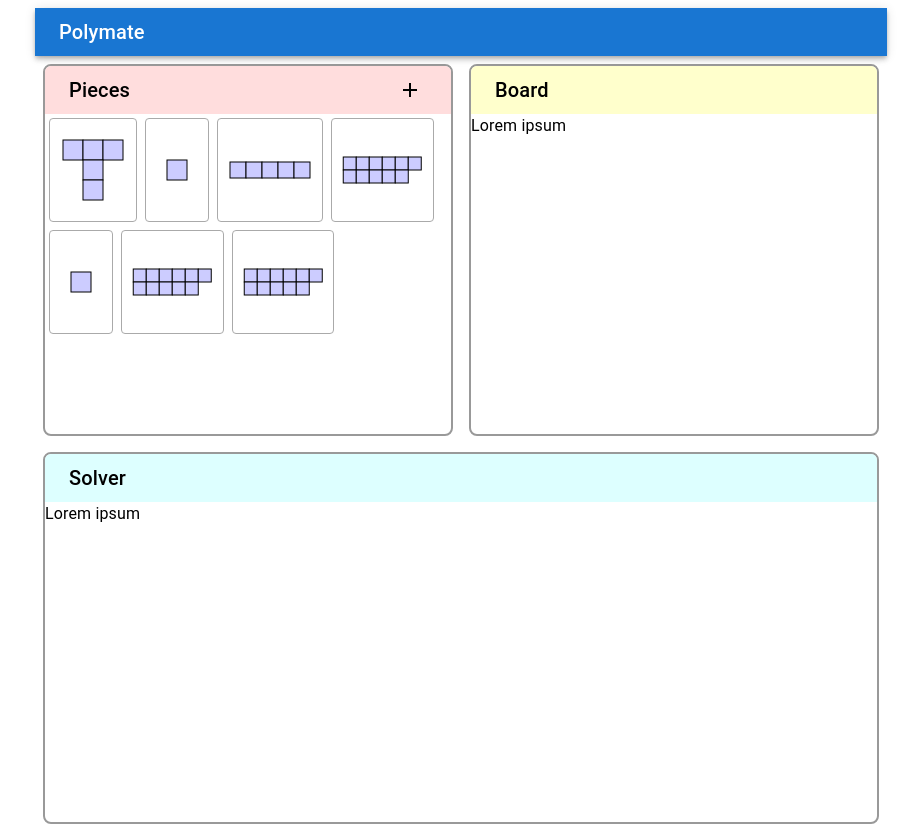
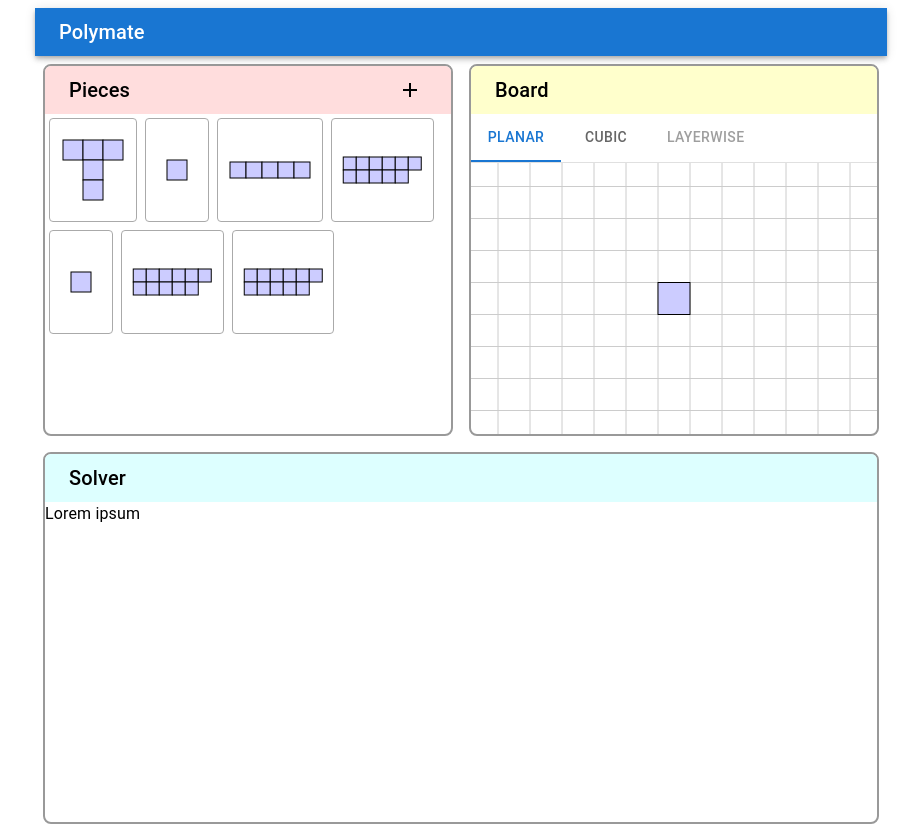
Before and after one commit to semiexp/polymate-ui, a React (Vite) app: page / in a window 1280 px wide. Shown: the whole page, without its empty margins (179-1100 px from the left). Built offline with nearby package versions, Linux system fonts and the light colour scheme.

Commit message:
shape editor

```diff
--- a/src/App.tsx
+++ b/src/App.tsx
@@ -5,7 +5,7 @@ import Toolbar from "@mui/material/Toolbar";
 import Typography from "@mui/material/Typography";
 
 import { PiecesManager } from "./PiecesManager";
-
+import { ShapeEditor } from "./ShapeEditor";
 // import "./App.css";
 
 function App() {
@@ -44,7 +44,7 @@ function App() {
               </Typography>
             </Toolbar>
             <Box sx={{ height: "320px" }}>
-              <Typography>Lorem ipsum</Typography>
+              <ShapeEditor />
             </Box>
           </Box>
         </Grid>
--- /dev/null
+++ b/src/ShapeEditor.tsx
@@ -0,0 +1,288 @@
+import { useEffect, useRef, useState } from "react";
+import { Box, Tab, Tabs } from "@mui/material";
+
+type PlanarShapeEditorProps = {
+  shape: number[][];
+  onChange: (shape: number[][]) => void;
+  gridSize: number;
+};
+
+const updateShape = (
+  shape: number[][],
+  px: number,
+  py: number,
+  value: number,
+): { shape: number[][]; offsetX: number; offsetY: number } => {
+  let minX = shape[0].length;
+  let minY = shape.length;
+  let maxX = -1;
+  let maxY = -1;
+
+  if (value === 1) {
+    minX = Math.min(minX, px);
+    minY = Math.min(minY, py);
+    maxX = Math.max(maxX, px);
+    maxY = Math.max(maxY, py);
+  }
+
+  for (let y = 0; y < shape.length; ++y) {
+    for (let x = 0; x < shape[y].length; ++x) {
+      if (value === 0 && y === py && x === px) {
+        continue;
+      }
+
+      if (shape[y][x] === 1) {
+        minX = Math.min(minX, x);
+        minY = Math.min(minY, y);
+        maxX = Math.max(maxX, x);
+        maxY = Math.max(maxY, y);
+      }
+    }
+  }
+
+  if (minX > maxX) {
+    return { shape: [[0]], offsetX: 0, offsetY: 0 };
+  }
+
+  const newShape = [];
+  for (let y = minY; y <= maxY; ++y) {
+    const row = [];
+    for (let x = minX; x <= maxX; ++x) {
+      if (y === py && x === px) {
+        row.push(value);
+      } else if (0 <= y && y < shape.length && 0 <= x && x < shape[y].length) {
+        row.push(shape[y][x]);
+      } else {
+        row.push(0);
+      }
+    }
+    newShape.push(row);
+  }
+
+  return { shape: newShape, offsetX: minX, offsetY: minY };
+};
+
+const PlanarShapeEditor = (props: PlanarShapeEditorProps) => {
+  const { shape, onChange, gridSize } = props;
+
+  const boxRef = useRef<SVGSVGElement>(null);
+  const [width, setWidth] = useState(-1);
+  const [height, setHeight] = useState(-1);
+
+  // relative position at which the cell (0, 0) is drawn
+  const [dx, setDx] = useState(-(shape[0].length - 1) * gridSize * 0.5);
+  const [dy, setDy] = useState(-(shape.length - 1) * gridSize * 0.5);
+
+  const [dragging, setDragging] = useState(false);
+  const [dragStartX, setDragStartX] = useState(0);
+  const [dragStartY, setDragStartY] = useState(0);
+  const [dragStartDx, setDragStartDx] = useState(0);
+  const [dragStartDy, setDragStartDy] = useState(0);
+
+  const [updateValue, setUpdateValue] = useState<number | null>(null);
+
+  useEffect(() => {
+    const set = () => {
+      if (boxRef.current) {
+        const current = boxRef.current;
+        setWidth(current.clientWidth);
+        setHeight(current.clientHeight);
+      }
+    };
+    set();
+    window.addEventListener("resize", set);
+    return () => window.removeEventListener("resize", set);
+  }, [boxRef]);
+
+  const svgItems = [];
+  if (width > 0) {
+    const shapeHeight = shape.length;
+    const shapeWidth = shape[0].length;
+
+    let gridXPos = dx + (gridSize + width) * 0.5;
+    let gridXMin = gridXPos - Math.floor(gridXPos / gridSize) * gridSize;
+    for (let n = 0; n <= Math.floor(width / gridSize); ++n) {
+      svgItems.push(
+        <line
+          key={`gridX${n}`}
+          x1={gridXMin + n * gridSize}
+          y1={0}
+          x2={gridXMin + n * gridSize}
+          y2={height}
+          stroke="#cccccc"
+        />,
+      );
+    }
+
+    let gridYPos = dy + (gridSize + height) * 0.5;
+    let gridYMin = gridYPos - Math.floor(gridYPos / gridSize) * gridSize;
+    for (let n = 0; n <= Math.floor(height / gridSize); ++n) {
+      svgItems.push(
+        <line
+          key={`gridY${n}`}
+          x1={0}
+          y1={gridYMin + n * gridSize}
+          x2={width}
+          y2={gridYMin + n * gridSize}
+          stroke="#cccccc"
+        />,
+      );
+    }
+
+    for (let y = 0; y < shapeHeight; ++y) {
+      for (let x = 0; x < shapeWidth; ++x) {
+        if (shape[y][x] === 1) {
+          svgItems.push(
+            <rect
+              key={`${y},${x}`}
+              x={(x - 0.5) * gridSize + dx + width * 0.5}
+              y={(y - 0.5) * gridSize + dy + height * 0.5}
+              width={gridSize}
+              height={gridSize}
+              fill="#ccccff"
+              stroke="black"
+            />,
+          );
+        }
+      }
+    }
+  }
+
+  const onMouseDown = (e: React.MouseEvent) => {
+    if (e.button === 2) {
+      setDragging(true);
+      setDragStartDx(dx);
+      setDragStartDy(dy);
+      setDragStartX(e.clientX);
+      setDragStartY(e.clientY);
+      e.preventDefault();
+      return;
+    }
+
+    // compute coordinate relative to the grid component
+    const rect = e.currentTarget.getBoundingClientRect();
+    const x = Math.floor(
+      (e.clientX - rect.left - dx - width * 0.5) / gridSize + 0.5,
+    );
+    const y = Math.floor(
+      (e.clientY - rect.top - dy - height * 0.5) / gridSize + 0.5,
+    );
+
+    const curValue =
+      0 <= y && y < shape.length && 0 <= x && x < shape[y].length
+        ? shape[y][x]
+        : 0;
+    const newValue = curValue === 0 ? 1 : 0;
+
+    setUpdateValue(newValue);
+    const updated = updateShape(shape, x, y, newValue);
+    onChange(updated.shape);
+    setDx(dx + updated.offsetX * gridSize);
+    setDy(dy + updated.offsetY * gridSize);
+  };
+
+  const onMouseMove = (e: React.MouseEvent) => {
+    if (dragging) {
+      setDx(dragStartDx + e.clientX - dragStartX);
+      setDy(dragStartDy + e.clientY - dragStartY);
+    } else if (updateValue !== null) {
+      const rect = e.currentTarget.getBoundingClientRect();
+      const x = Math.floor(
+        (e.clientX - rect.left - dx - width * 0.5) / gridSize + 0.5,
+      );
+      const y = Math.floor(
+        (e.clientY - rect.top - dy - height * 0.5) / gridSize + 0.5,
+      );
+
+      const curValue =
+        0 <= y && y < shape.length && 0 <= x && x < shape[y].length
+          ? shape[y][x]
+          : 0;
+      if (curValue === updateValue) {
+        return;
+      }
+
+      const updated = updateShape(shape, x, y, updateValue);
+      onChange(updated.shape);
+      setDx(dx + updated.offsetX * gridSize);
+      setDy(dy + updated.offsetY * gridSize);
+    }
+  };
+
+  const onMouseUp = (_e: React.MouseEvent) => {
+    setDragging(false);
+    setUpdateValue(null);
+  };
+
+  return (
+    <Box
+      ref={boxRef}
+      sx={{
+        width: "100%",
+        flexGrow: 1,
+        flexShrink: 1,
+        flexBasis: "auto",
+        overflow: "hidden",
+        cursor: dragging ? "grabbing" : "pointer",
+      }}
+    >
+      <svg
+        height={height}
+        width={width}
+        onMouseDown={onMouseDown}
+        onMouseMove={onMouseMove}
+        onMouseUp={onMouseUp}
+        onContextMenu={(e) => e.preventDefault()}
+      >
+        {svgItems}
+      </svg>
+    </Box>
+  );
+};
+
+type ShapeEditorProps = {
+  shape: number[][][];
+  onChange: (shape: number[][][]) => void;
+  planarGridSize: number;
+};
+
+export const ShapeEditor = () => {
+  const [tabValue, setTabValue] = useState(0);
+  const [shape, setShape] = useState<number[][][]>([[[1]]]);
+
+  return (
+    <Box
+      sx={{
+        width: "100%",
+        height: "100%",
+        display: "flex",
+        flexFlow: "column",
+      }}
+    >
+      <Box
+        sx={{
+          borderBottom: 1,
+          borderColor: "divider",
+          flexGrow: 0,
+          flexShrink: 1,
+          flexBasis: "auto",
+        }}
+      >
+        <Tabs value={tabValue} onChange={(_e, v) => setTabValue(v)}>
+          <Tab label="Planar" />
+          <Tab label="Cubic" />
+          <Tab label="Layerwise" disabled />
+        </Tabs>
+      </Box>
+      {tabValue === 0 && (
+        <PlanarShapeEditor
+          shape={shape[0]}
+          onChange={(s) => {
+            setShape([s]);
+          }}
+          gridSize={32}
+        />
+      )}
+    </Box>
+  );
+};
```
